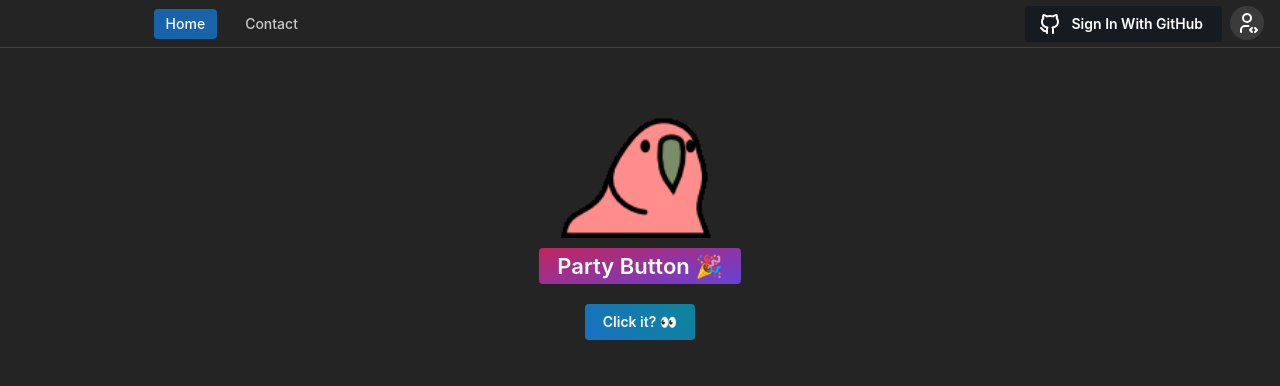
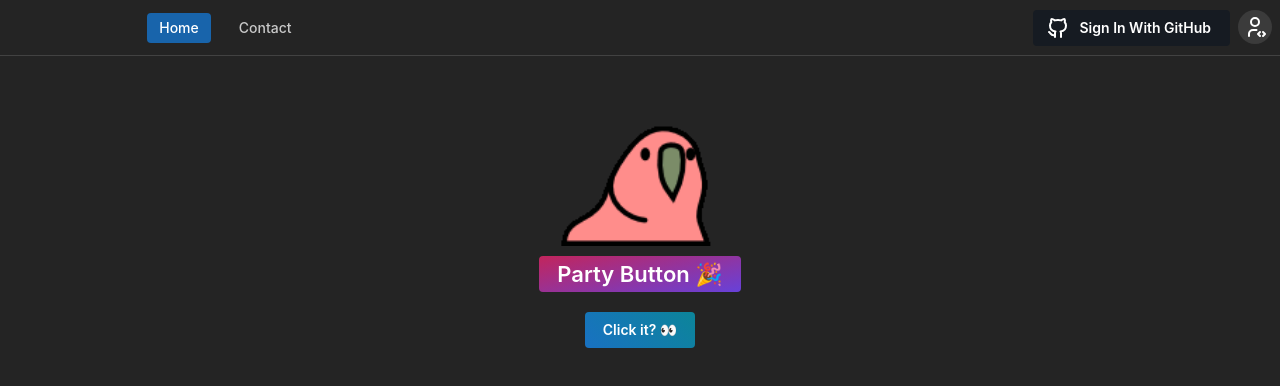
Before and after one commit to JamesWalkerGit/react-native-monorepo, a Next.js app in the folder apps/web/: page / in a window 1280 px wide. Shown: the top 386 px of the page. Built offline with nearby package versions, Linux system fonts and the light colour scheme; no server answers.

Commit message:
navbar height increase

```diff
--- a/apps/web/app/components/Navbar.module.css
+++ b/apps/web/app/components/Navbar.module.css
@@ -1,5 +1,5 @@
 .header {
-    height: 6vh;
+    height: 7vh;
     background-color: var(--mantine-color-body);
     border-bottom: rem(1px) solid light-dark(var(--mantine-color-gray-3), var(--mantine-color-dark-4));
 }
--- a/apps/web/app/components/Navbar.tsx
+++ b/apps/web/app/components/Navbar.tsx
@@ -103,7 +103,6 @@ const createStyles = () => {
             flexDirection: 'row',
             alignItems: 'center',
             justifyContent: 'space-between',
-            padding: 8
         },
         navSection: {
             flex: 1,
```
